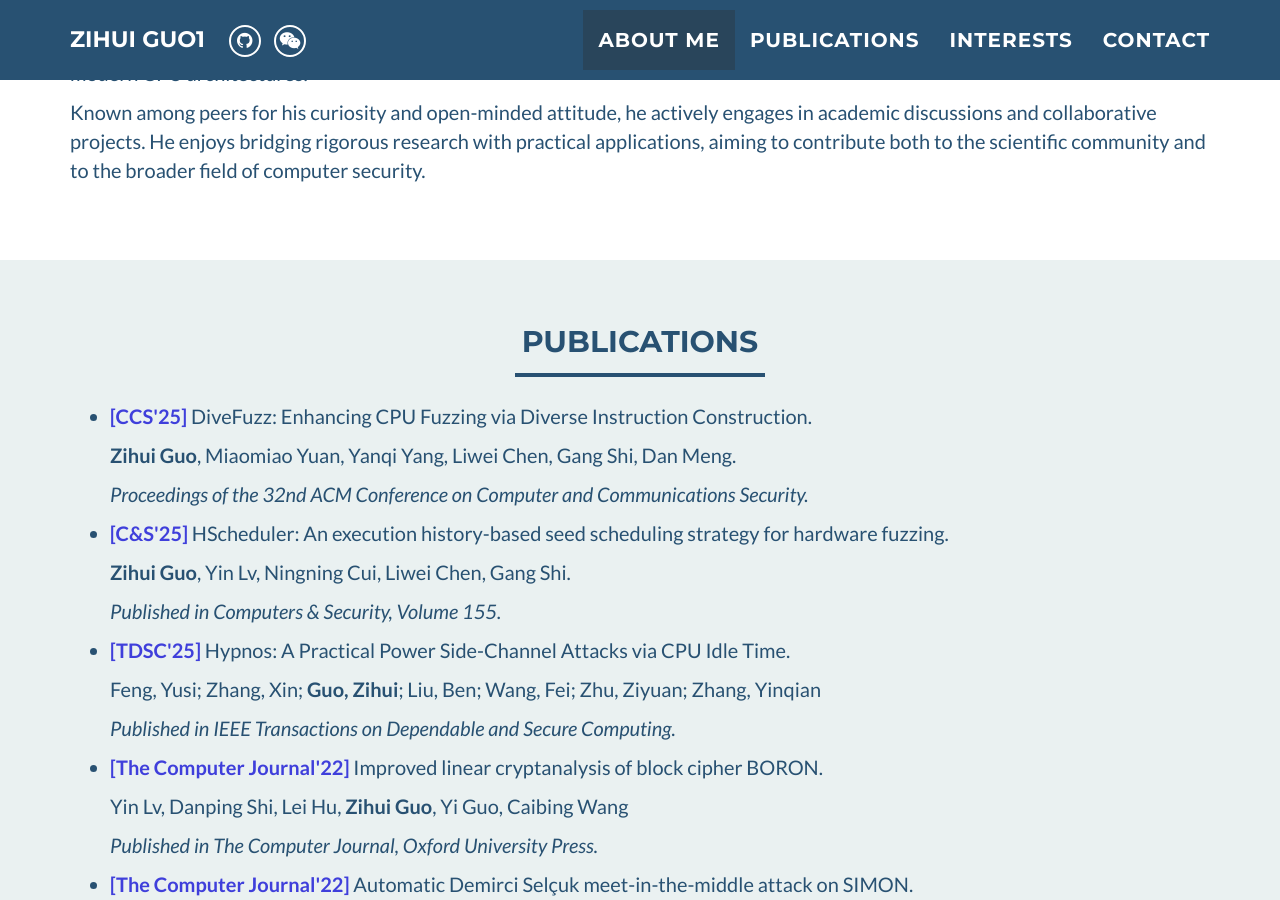
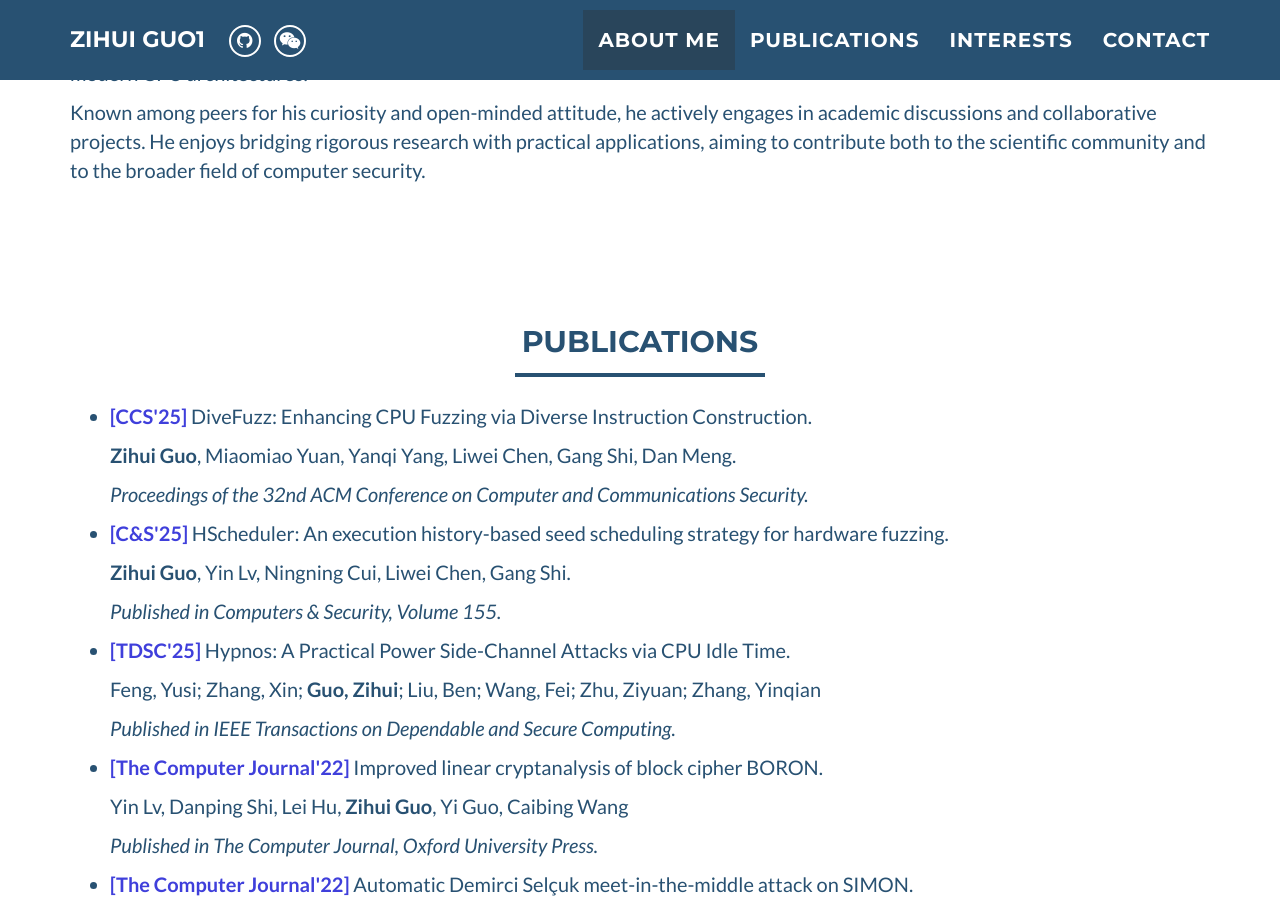
Before and after one commit to youzi27/youzi27.github.io, a Jekyll site: the page built from index.html, in a window 1280 px wide and 900 px high, scrolled down 842 px. Built offline with Jekyll 4.4.1, drawn with Linux system fonts in a browser that asks for light colours.

Commit message:
Initial resume3

```diff
--- a/_includes/interests.html
+++ b/_includes/interests.html
@@ -1,4 +1,4 @@
-<section class="tout" id="interests">
+<section class="pub" id="interests">
     <div class="container">
       <div class="row">
             <div class="col-lg-12 text-center">
--- a/_includes/publications.html
+++ b/_includes/publications.html
@@ -1,4 +1,4 @@
-<section class="pub" id="publications">
+<section class="tout" id="publications">
   <div class="container">
     <div class="row">
       <div class="col-lg-12 text-center">
```
